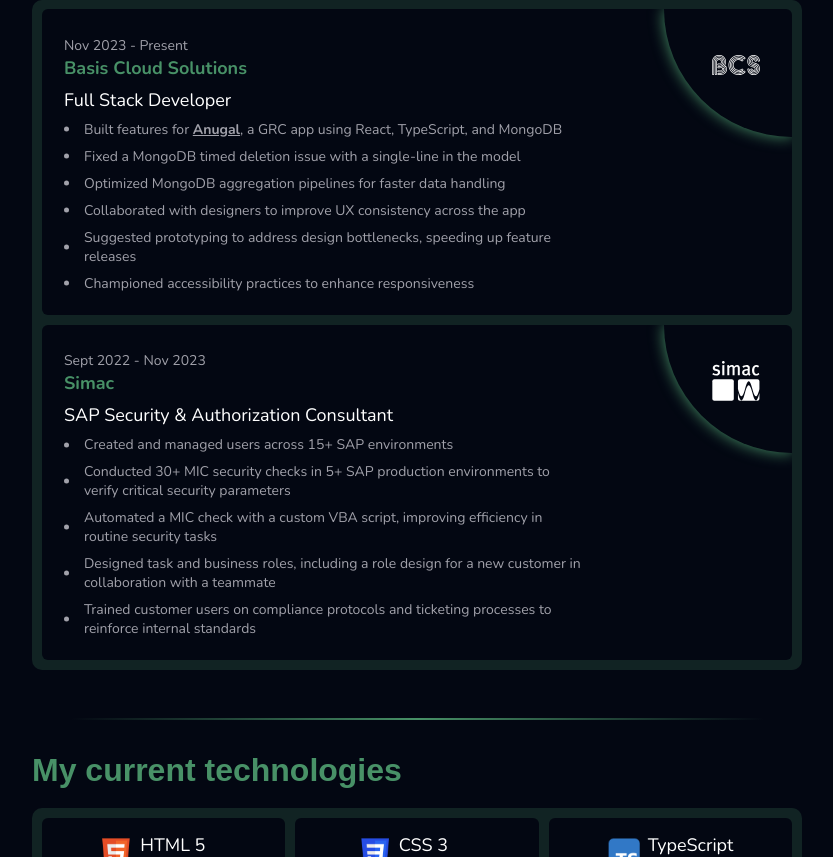
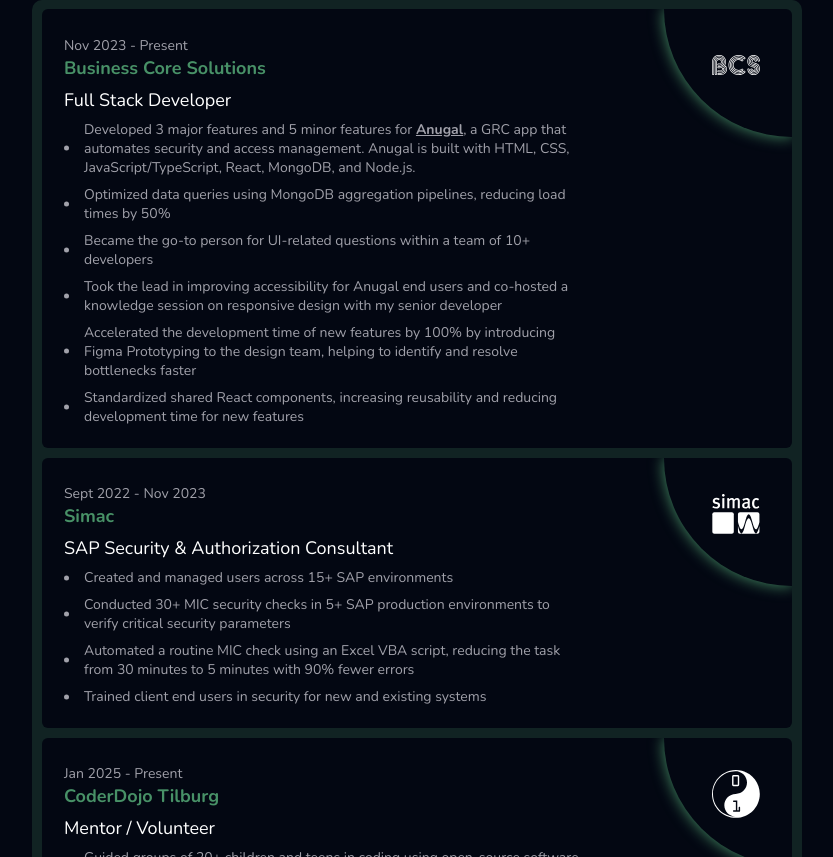
Before and after one commit to bobbebob/bobbebob.github.io, a React (Create React App) app: page /contact in a window 1280 px wide. Shown: the part 803-1660 px from the top of the page, without its empty margins (223-1056 px from the left). Built offline with nearby package versions, Linux system fonts and the light colour scheme; a web font is replaced by a local one.

Commit message:
Changed experience content

```diff
--- a/src/data/workExperience.tsx
+++ b/src/data/workExperience.tsx
@@ -1,5 +1,6 @@
 import bcsLogo from "../assets/BCS_logo.svg";
 import simacLogo from "../assets/Simac_logo.svg";
+import coderDojoLogo from "../assets/CoderDojo_logo.svg";
 import React from "react";
 
 export interface WorkExperience {
@@ -15,11 +16,11 @@
   {
     startDate: "Nov 2023",
     endDate: "Present",
-    company: "Basis Cloud Solutions",
+    company: "Business Core Solutions",
     position: "Full Stack Developer",
     workExperience: [
       <>
-        Built features for{" "}
+        Developed 3 major features and 5 minor features for{" "}
         <a
           href="https://flatcubesolutions.com/#"
           target="_blank"
@@ -27,13 +28,15 @@
         >
           Anugal
         </a>
-        , a GRC app using React, TypeScript, and MongoDB
+        , a GRC app that automates security and access management. Anugal is
+        built with HTML, CSS, JavaScript/TypeScript, React, MongoDB, and
+        Node.js.{" "}
       </>,
-      "Fixed a MongoDB timed deletion issue with a single-line in the model",
-      "Optimized MongoDB aggregation pipelines for faster data handling",
-      "Collaborated with designers to improve UX consistency across the app",
-      "Suggested prototyping to address design bottlenecks, speeding up feature releases",
-      "Championed accessibility practices to enhance responsiveness",
+      "Optimized data queries using MongoDB aggregation pipelines, reducing load times by 50%",
+      "Became the go-to person for UI-related questions within a team of 10+ developers",
+      "Took the lead in improving accessibility for Anugal end users and co-hosted a knowledge session on responsive design with my senior developer",
+      "Accelerated the development time of new features by 100% by introducing Figma Prototyping to the design team, helping to identify and resolve bottlenecks faster",
+      "Standardized shared React components, increasing reusability and reducing development time for new features",
     ],
     logo: bcsLogo,
   },
@@ -45,10 +48,20 @@
     workExperience: [
       "Created and managed users across 15+ SAP environments",
       "Conducted 30+ MIC security checks in 5+ SAP production environments to verify critical security parameters",
-      "Automated a MIC check with a custom VBA script, improving efficiency in routine security tasks",
-      "Designed task and business roles, including a role design for a new customer in collaboration with a teammate",
-      "Trained customer users on compliance protocols and ticketing processes to reinforce internal standards",
+      "Automated a routine MIC check using an Excel VBA script, reducing the task from 30 minutes to 5 minutes with 90% fewer errors",
+      "Trained client end users in security for new and existing systems",
     ],
     logo: simacLogo,
   },
+  {
+    startDate: "Jan 2025",
+    endDate: "Present",
+    company: "CoderDojo Tilburg",
+    position: "Mentor / Volunteer",
+    workExperience: [
+      "Guided groups of 20+ children and teens in coding using open-source software such as Scratch, Snap!, GDevelop, HTML, CSS, and more",
+      "Let the participants choose their own tools and helped them come up with projects"
+    ],
+    logo: coderDojoLogo,
+  },
 ];
```
Also changed, not shown: src/assets/CoderDojo_logo.svg (added).
